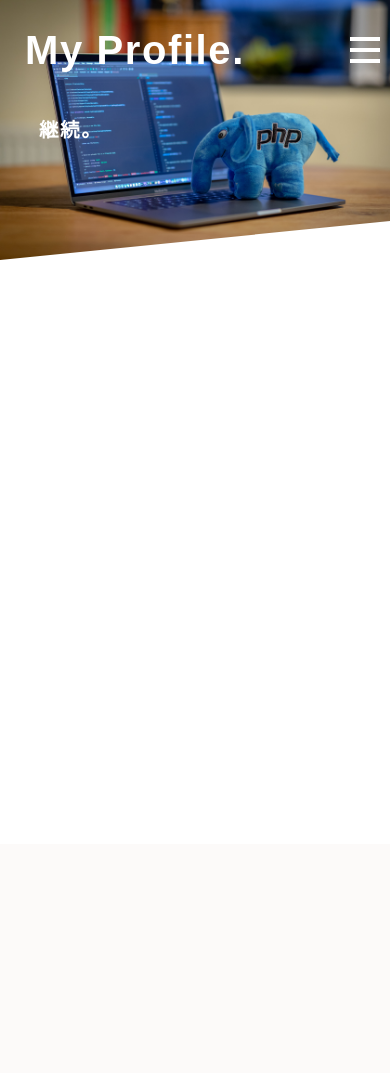
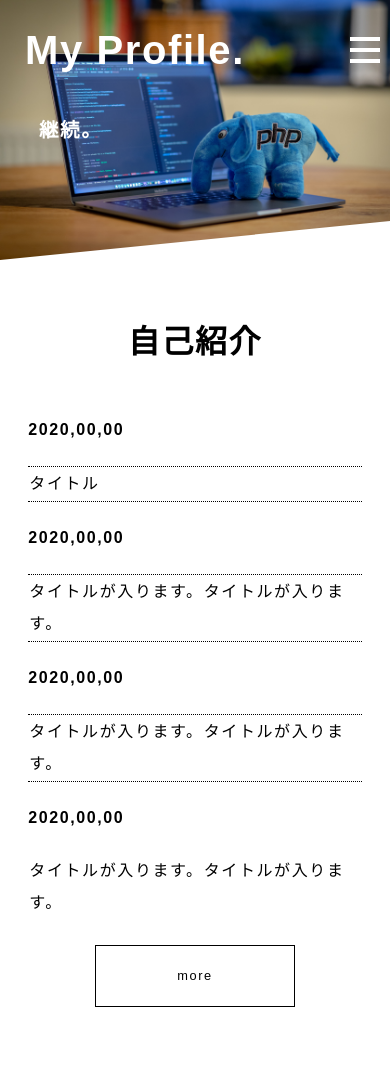
Before and after one commit to Miyagi-de-engineer/MyProfile, a PHP site: page / in a window 390 px wide. Before the commit the page ends 844 px from the top, so only its background shows below. Run offline with PHP 8.4, Linux system fonts and the light colour scheme.

Commit message:
topicページを作成しました
あえてテーブルタグを用いて見やすいようにしています。
※練習も兼ねて

```diff
--- a/dist/css/style.css
+++ b/dist/css/style.css
@@ -432,9 +432,9 @@ header nav li a {
         bottom: 0; } }
 
 /* MainVisual */
-.c-mainvisual {
+.p-mainvisual {
   position: relative; }
-  .c-mainvisual img {
+  .p-mainvisual img {
     height: 700px;
     -o-object-fit: cover;
        object-fit: cover;
@@ -442,7 +442,7 @@ header nav li a {
        object-position: 0 15%;
     -webkit-clip-path: polygon(0 0, 100% 0%, 100% 85%, 0% 100%);
     clip-path: polygon(0 0, 100% 0%, 100% 85%, 0% 100%); }
-  .c-mainvisual h2 {
+  .p-mainvisual h2 {
     position: absolute;
     top: 50%;
     left: 10%;
@@ -453,7 +453,78 @@ header nav li a {
     color: #fff; }
 
 @media screen and (max-width: 1199px) {
-  .c-mainvisual img {
+  .p-mainvisual img {
     height: auto; } }
 
+.p-topics {
+  padding: 120px; }
+  .p-topics .content-wrapper {
+    display: -ms-flexbox;
+    display: -webkit-box;
+    display: flex; }
+    .p-topics .content-wrapper .heading {
+      width: 35%; }
+    .p-topics .content-wrapper .content {
+      width: 65%; }
+      .p-topics .content-wrapper .content table {
+        width: 100%;
+        margin: 0 0 25px 0; }
+        .p-topics .content-wrapper .content table th {
+          padding: 20px 2em 20px 0;
+          border-bottom: 1px dotted; }
+        .p-topics .content-wrapper .content table td {
+          border-bottom: 1px dotted; }
+        .p-topics .content-wrapper .content table tr:last-of-type th,
+        .p-topics .content-wrapper .content table tr:last-of-type td {
+          border-bottom: none; }
+      .p-topics .content-wrapper .content .btn {
+        text-align: -webkit-right; }
+        .p-topics .content-wrapper .content .btn a {
+          display: block;
+          font-size: 12.8px;
+          font-size: 0.8rem;
+          color: #000;
+          border: 1px solid #000;
+          width: 200px;
+          line-height: 60px;
+          text-align: center;
+          margin: 0 0 auto; }
+          .p-topics .content-wrapper .content .btn a:hover {
+            background: #333;
+            color: #fff; }
+
+@media screen and (max-width: 1199px) {
+  .p-topics {
+    padding: 50px 5vw; }
+    .p-topics .content-wrapper {
+      display: block; }
+      .p-topics .content-wrapper .heading {
+        width: 100%; }
+        .p-topics .content-wrapper .heading h2 {
+          text-align: center;
+          margin-bottom: 5vw; }
+      .p-topics .content-wrapper .content {
+        width: 100%; } }
+
+@media screen and (max-width: 767px) {
+  .p-topics {
+    padding: 50px 0;
+    width: 90%;
+    margin: 0 auto; }
+    .p-topics .content-wrapper .content .btn a {
+      width: 35%;
+      min-width: 200px;
+      margin: 0 auto; } }
+
+@media screen and (max-width: 479px) {
+  .p-topics .content-wrapper .content th {
+    display: block;
+    width: 100%;
+    text-align: left;
+    padding: 1.25em 0 0 0;
+    border-bottom: 0; }
+  .p-topics .content-wrapper .content td {
+    display: block;
+    width: 100%; } }
+
 /*# sourceMappingURL=maps/style.css.map */
--- a/index.html
+++ b/index.html
@@ -31,14 +31,41 @@
 
   <main>
 
-    <article class="c-mainvisual">
+    <article class="p-mainvisual">
       <img src="./dist/images/mainvisual.jpg" alt="mainVisual">
       <h2>継続。</h2>
     </article>
 
-    <article class="c-topics">
+    <article class="p-topics">
       <section class="content-wrapper">
-
+        <div class="heading">
+          <h2>
+            自己紹介
+          </h2>
+        </div>
+        <div class="content">
+          <table>
+            <tbody>
+              <tr>
+                <th>2020,00,00</th>
+                <td>タイトル</td>
+              </tr>
+              <tr>
+                <th>2020,00,00</th>
+                <td>タイトルが入ります。タイトルが入ります。</td>
+              </tr>
+              <tr>
+                <th>2020,00,00</th>
+                <td>タイトルが入ります。タイトルが入ります。</td>
+              </tr>
+              <tr>
+                <th>2020,00,00</th>
+                <td>タイトルが入ります。タイトルが入ります。</td>
+              </tr>
+            </tbody>
+          </table>
+          <p class="btn"><a href="#">more</a></p>
+        </div>
       </section>
     </article>
 
--- a/src/css/Object/Component/c_mainvisual.scss
+++ b/src/css/Object/Project/p_mainvisual.scss
@@ -1,6 +1,6 @@
 /* MainVisual */
 
-.c-mainvisual{
+.p-mainvisual{
   position: relative;
   img {
       height: 700px;
@@ -21,7 +21,7 @@
 }
 
 @media screen and (max-width:1199px) {
-  .c-mainvisual img{
+  .p-mainvisual img{
     height: auto;
   }
 }
--- a/src/css/style.scss
+++ b/src/css/style.scss
@@ -1,3 +1,4 @@
 @import "Foundation/base.scss";
 @import "Layout/l_header.scss";
-@import "Object/Component/c_mainvisual.scss";
+@import "Object/Project/p_mainvisual.scss";
+@import "Object/Project/p_topics.scss";
```
Also changed, not shown: src/css/Object/Project/p_topics.scss (added, +105 -0 lines), dist/css/style.min.css, 2 other files.
